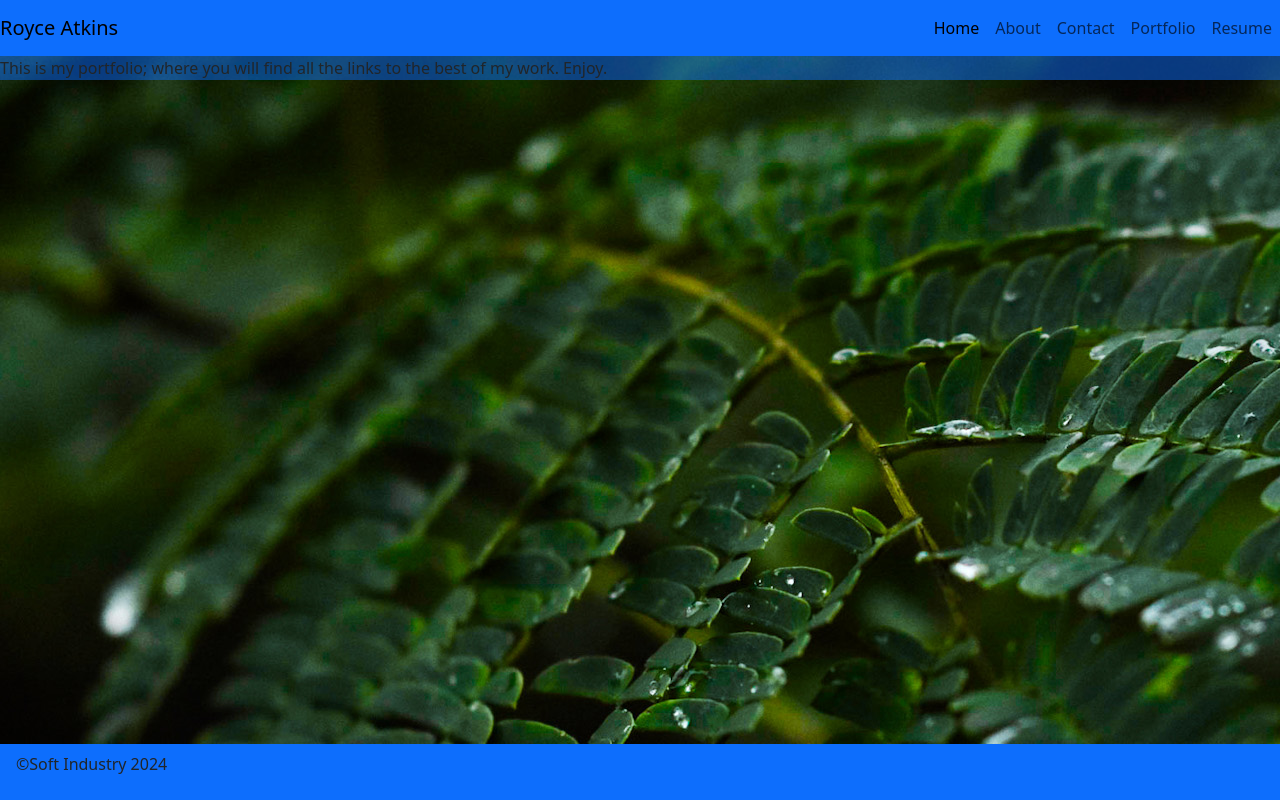
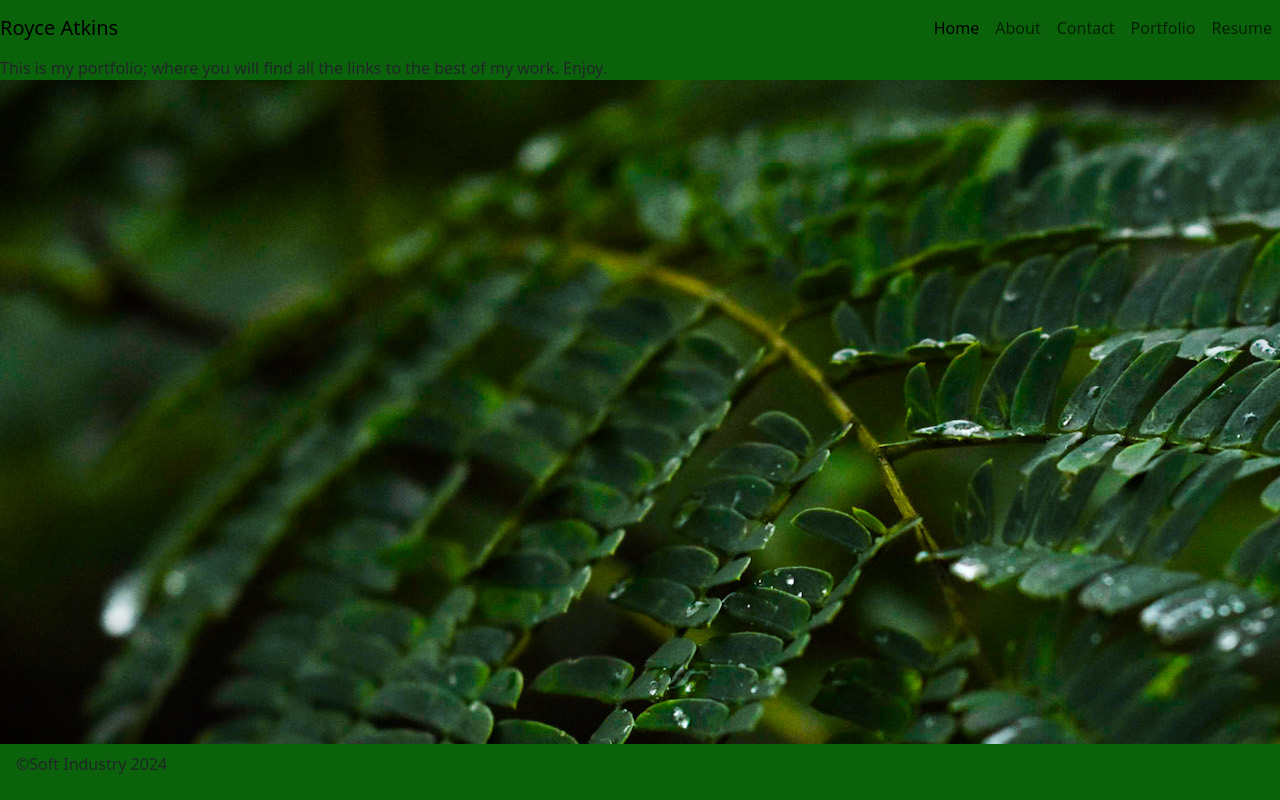
Before and after one commit to Wartech93/ThisisRoyce, a React (Vite) app: page /Home in a window 1280 px wide. Built offline with nearby package versions, Linux system fonts and the light colour scheme.

Commit message:
changed colors on header and footer and updated about me page

```diff
--- a/src/App.jsx
+++ b/src/App.jsx
@@ -4,6 +4,7 @@ import 'bootstrap/dist/css/bootstrap.min.css';
 import React from 'react';
 import background from "/public/background.jpg";
 import Footer from './components/Footer'
+
 
 import './App.css';
 
--- a/src/components/Footer.jsx
+++ b/src/components/Footer.jsx
@@ -7,7 +7,7 @@ export default function Footer() {
     return (
       <div>
 
-      <Navbar fixed="bottom" expand="lg" bg="primary" className="text-center mt-5" >
+      <Navbar fixed="bottom" expand="lg" style={{backgroundColor:"#0a630a"}} className="text-center mt-5" >
           <Navbar.Brand
           href="/Home"></Navbar.Brand>
           <Navbar.Toggle aria-controls="basic-navbar-nav" />
--- a/src/components/Navbar.jsx
+++ b/src/components/Navbar.jsx
@@ -1,3 +1,4 @@
+
 import { useLocation } from 'react-router-dom';
 import Container from 'react-bootstrap/Container';
 import Nav from 'react-bootstrap/Nav';
@@ -13,7 +14,7 @@ function Navbars() {
   const currentPage = useLocation().pathname;
   return (
   <Container>
-    <Navbar  fixed="top" expand="lg" bg="primary" >
+    <Navbar  fixed="top" expand="lg" style={{backgroundColor:"#0a630a"}} >
         <Navbar.Brand className=
         {animate && currentPage === '/Home' ? 'animate__animated animate__fadeIn' : ''}
         href="/Home">Royce Atkins</Navbar.Brand>
@@ -32,7 +33,6 @@ function Navbars() {
               className={currentPage === '/Resume' ? 'nav-link active' : 'nav-link'}>Resume</Nav.Link>
           </Nav>
         </Navbar.Collapse>
-
     </Navbar>
     </Container>
   );
--- a/src/pages/About.jsx
+++ b/src/pages/About.jsx
@@ -1,10 +1,31 @@
+import Col from 'react-bootstrap/Col';
+import Container from 'react-bootstrap/Container';
+import Image from 'react-bootstrap/Image';
+import Row from 'react-bootstrap/Row';
+import Card from 'react-bootstrap/Card';
+
 export default function About() {
   return (
     <div>
-      <h1 className="bg-primary bg-opacity-50">About Me</h1>
-      <p className="bg-primary bg-opacity-50">
 
-      </p>
+      <Container className="mt-5">
+      <Row>
+        <Col xs={4} md={4}>
+          <Image src="/aboutmephoto.jpg" roundedCircle style={{ height: '20 rem', width: '25rem' }}/>
+        </Col>
+        <Col>
+        <Card style={{ height: '20rem', width: '25rem' }}>
+      <Card.Body>
+        <Card.Title>Hi There!</Card.Title>
+        <Card.Subtitle className="mb-2 text-muted">My name's Royce</Card.Subtitle>
+        <Card.Text>
+          I am an aspiring web developer trying to increase my coding knowledge and skills. I thoroughly enjoy working with people and creating tools and services to help those without the understanding of how it works.
+        </Card.Text>
+      </Card.Body>
+    </Card>
+        </Col>
+      </Row>
+    </Container>
     </div>
   );
 }
--- a/src/pages/Home.jsx
+++ b/src/pages/Home.jsx
@@ -2,7 +2,7 @@ export default function Home() {
   return (
     <div>
       <h1 className="bg-primary bg-opacity-50">Home</h1>
-      <p className="bg-primary bg-opacity-50">
+      <p style={{backgroundColor:"#0a630a"}} className="bg-opacity-50">
         This is my portfolio; where you will find all the links to the best of my work. Enjoy.
       </p>
     </div>
--- a/src/pages/Portfolio.jsx
+++ b/src/pages/Portfolio.jsx
@@ -10,7 +10,7 @@ export default function Blog() {
   return (
     <div>
       <h1 className="bg-primary bg-opacity-50">Portfolio</h1>
-      <p className="bg-primary bg-opacity-50  text-center w-50 m-5">
+      <p className="bg-primary bg-opacity-50 text-center object-cover w-100 object-bottom mt-3">
         These are the projects I have worked on myself or collaborated on.
       </p>
 
```
Also changed, not shown: public/aboutmephoto.jpg (added), 1 other file (tests, documents, lock files or other folders).
